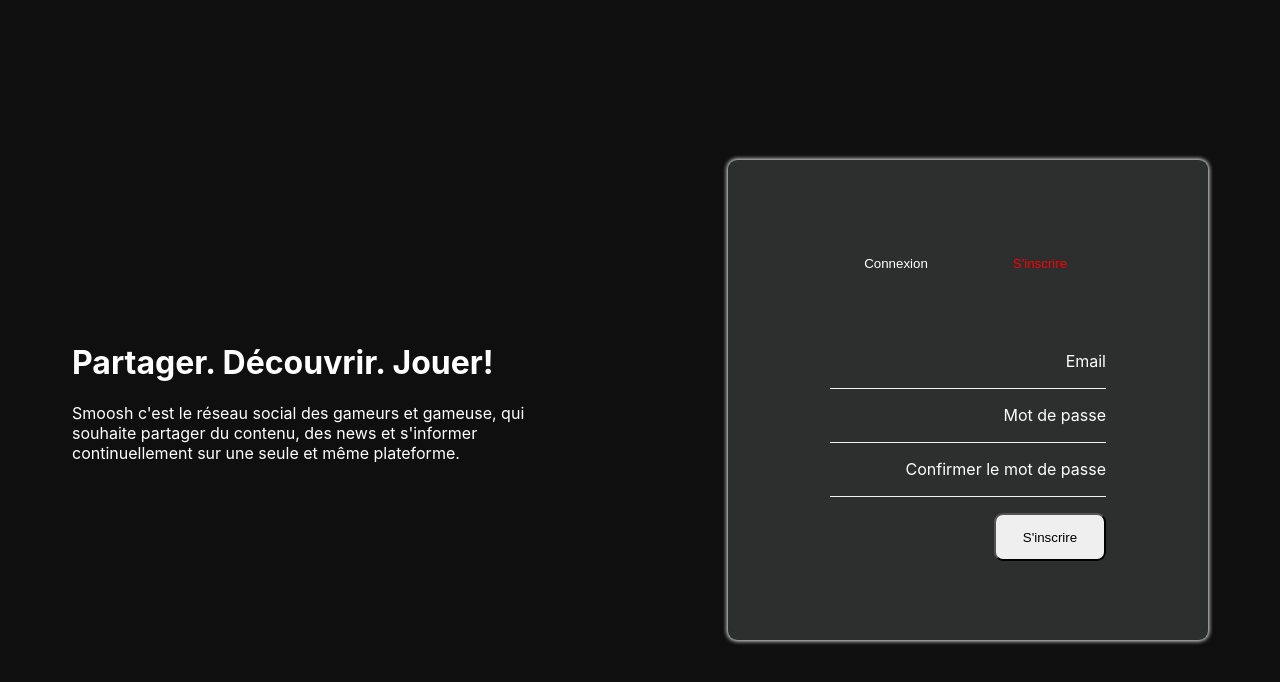
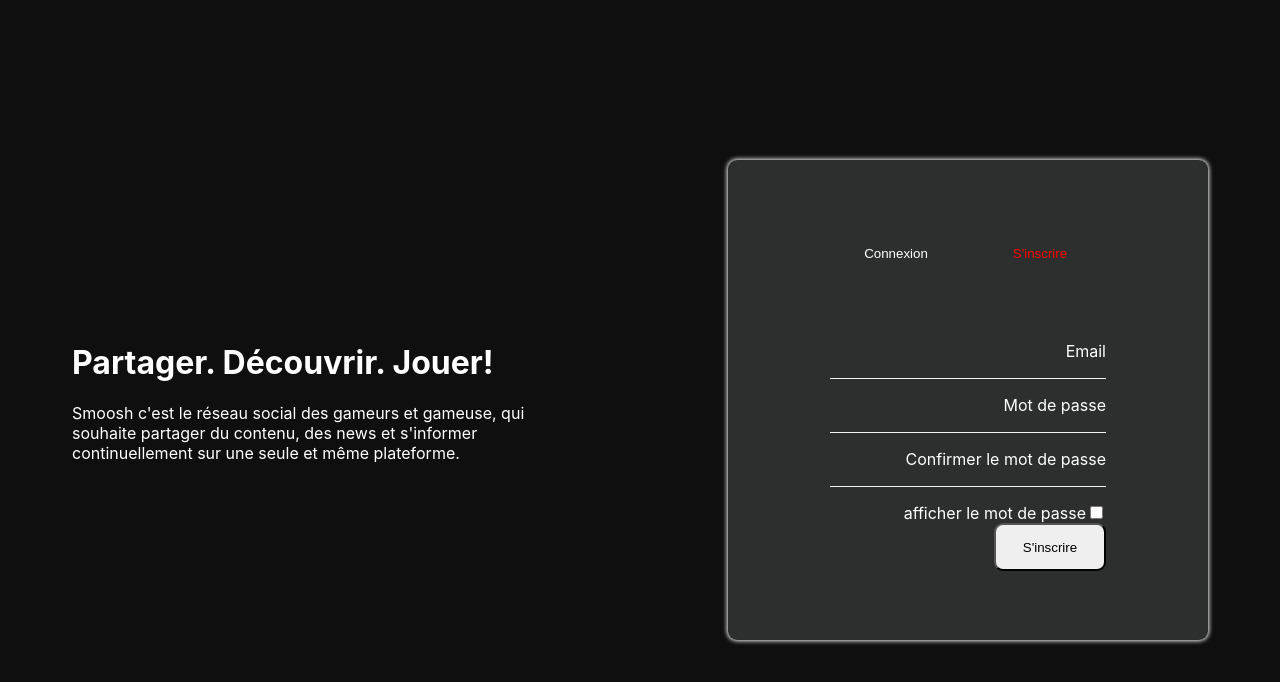
Before and after one commit to EdwinDij/Smoosh, a React (Create React App) app: page / in a window 1280 px wide. Shown: the top 682 px of the page. Built offline with nearby package versions, Linux system fonts and the light colour scheme; no server answers.

Commit message:
afficher/cacher le mdp au clique

```diff
--- a/src/components/Form/LoginForm.tsx
+++ b/src/components/Form/LoginForm.tsx
@@ -20,6 +20,16 @@
     setErrorLogin(`${error}`)
   }
 }
+
+
+const showPassword = () => {
+  let inputPassword:any = document.getElementById("passwordhide")
+  if (inputPassword.type === "password") {
+    inputPassword.type = "text"
+  } else {
+    inputPassword.type = "password"
+  }
+}
   return (
     <div>
       <div>{errorLogin}</div>
@@ -32,9 +42,13 @@
       <label>Mot de passe</label>
       <input type="password"
       name="pwd"
+      id='passwordhide'
       className='input-login'
       onChange={(e) => setPassword(e.target.value)}/>
-
+<div>
+          <label className='labelChekbox'>afficher le mot de passe</label>
+          <input type="checkbox" onClick={showPassword}/>
+          </div>
       <a href='#' >mot de passe oublié?</a>
       <button className='submit-form' type="submit">Se connecter</button>
     </form>
--- a/src/components/Form/Register.tsx
+++ b/src/components/Form/Register.tsx
@@ -2,7 +2,6 @@
 import { useState, FormEvent } from 'react';
 import { auth } from "../../Firebase.config"
 import { validEmail } from './regex';
-import { async } from '@firebase/util';
 
 function LogForm() {
   const [email, setEmail] = useState<string>("")
@@ -11,7 +10,6 @@
   const [emailError, setEmailError] = useState<string>("")
   const [passwordError, setPasswordError] = useState<string>("")
   const [passwordConfirmError, setPasswordConfirmError] = useState<string>("")
-  const [emptyError, setEmptyError] = useState<string>("")
   const [errorLogin, setErrorLogin] = useState("")
   const error = {
     emailError: "Mettre un mail valide",
@@ -19,39 +17,44 @@
     passwordConfirmError: "Les mots de passe ne correspondent pas",
     emptyError: "remplir les champs du formulaire"
   }
-  // envoie des donné a la base de donnée
-
+  // envoie des données a la base de donnée
   const handleSignUp = async (e: FormEvent) => {
     e.preventDefault()
-    /*if (password === passwordConfirm && validEmail.test(email.trim())) {
-      const userCredentials = createUserWithEmailAndPassword(auth, email, password)
-      console.log(userCredentials)
-    } else
     if (password !== passwordConfirm) {
       setPasswordConfirmError(error.passwordConfirmError)
-      } else if (password || email || passwordConfirm === "") {
-        setEmptyError(error.emptyError)
-      } else if (password.length < 8) {
+    }
+    if (password.length < 8) {
       setPasswordError(error.passwordError)
-      } else if (validEmail.test(email) === false) {
-        setEmailError(error.emailError)*/
-
+    }
+    if (validEmail.test(email) === false) {
+      setEmailError(error.emailError)
+    }
+    if (password === passwordConfirm && validEmail.test(email.trim())) {
       try {
         const userCredential = await createUserWithEmailAndPassword(auth, email, password)
         console.log(userCredential.user)
-        } catch(error) {
+      } catch (error) {
         console.log(error)
         setErrorLogin(`${error}`)
       }
     }
+  }
+  //afficher le mdp
 
+  const showPassword = () => {
+    let inputPassword:any = document.getElementById("passwordhide")
+    if (inputPassword.type === "password") {
+      inputPassword.type = "text"
+    } else {
+      inputPassword.type = "password"
+    }
+  }
   return (
     <div>
       <div className="emailError">{emailError}</div>
       <div className="emailError">{errorLogin}</div>
       <div className="passwordError">{passwordError}</div>
       <div className="passwordConfirmError">{passwordConfirmError}</div>
-      <div className="emptyError">{emptyError}</div>
       <form action='Post' onSubmit={handleSignUp} className='log-form'>
         <label>Email</label>
         <input type="text"
@@ -62,6 +65,7 @@
         <label>Mot de passe</label>
         <input type="password"
           name="pwd"
+          id='passwordhide'
           className='input-login'
           onChange={(e) => setPassword(e.target.value)} />
         <label>Confirmer le mot de passe</label>
@@ -69,6 +73,11 @@
           name="pwd"
           className='input-login'
           onChange={(e) => setPasswordConfirm(e.target.value)} />
+          <div>
+          <label className='labelChekbox'>afficher le mot de passe</label>
+          <input type="checkbox" onClick={showPassword}/>
+          </div>
+
         <button className='submit-form' type='submit'>S'inscrire</button>
       </form>
     </div>
```
Lines whose indentation alone changed are shown as unchanged.
